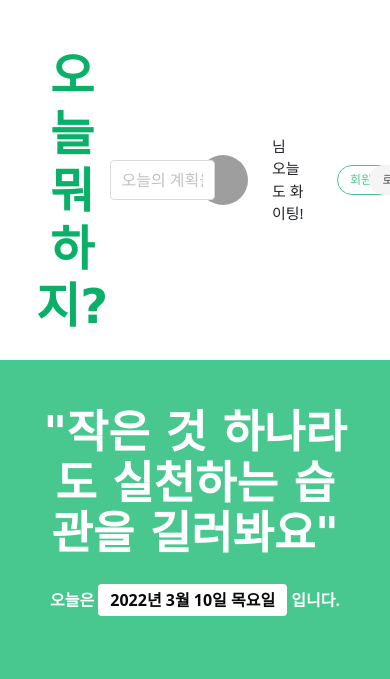
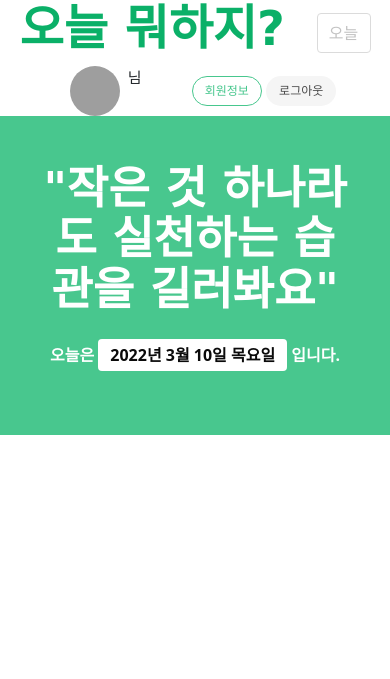
Before and after one commit to devgusehdrh/TodayMyPlan, a Flask app: template templates/index.html in a window 390 px wide; the page is wider, and only the part inside the window is pictured. Shown: the top 679 px of that part. Run offline with Flask 2, Linux system fonts and the light colour scheme; the template is opened without the code that fills it, so the values that code supplies are empty; some libraries are stand-ins or nearby versions; some web fonts are replaced; grey boxes are pictures that could not be loaded.

Commit message:
헤더디자인수정

```diff
--- a/templates/index.html
+++ b/templates/index.html
@@ -27,69 +27,134 @@
     <script src="https://ajax.googleapis.com/ajax/libs/jquery/3.4.1/jquery.min.js"></script>
     <script src="https://cdnjs.cloudflare.com/ajax/libs/jquery-cookie/1.4.1/jquery.cookie.js"></script>
 </head>
+
 <style>
+    header {
+        display: flex;
+        justify-content: space-evenly;
+        align-items: center;
+        margin-left: 5%;
+        margin-right: 5%;
+        flex-wrap: wrap;
+    }
+
+    @media ( max-width: 1023px ) {
+        header {
+            display: flex;
+            justify-content: space-evenly;
+            align-items: center;
+            margin-left: 5%;
+            margin-right: 5%;
+            flex-wrap: wrap;
+        }
+    }
+
+    @media ( max-width: 767px ) {
+        header {
+            display: flex;
+            justify-content: space-evenly;
+            align-items: center;
+            margin-left: 5%;
+            margin-right: 5%;
+            flex-wrap: wrap;
+        }
+
+    }
+
+
+    header > form {
+        flex: 1;
+        max-width: 30%;
+
+    }
+
+    .profile {
+        display: flex;
+        margin: 0 1rem 0;
+    }
+
+    .profile-box {
+        margin-right: 0.5rem;
+    }
+
     .logo {
         font-weight: 800;
         font-size: 3rem;
         font-family: 'Gamja Flower', cursive;
         font-family: 'Single Day', cursive;
         color: #0bb068 !important;
+        margin-right: 2rem;
+
     }
+
     .button.posting {
         background-color: #0bb068;
         border-color: transparent;
         color: #fff !important;
     }
+
     .button.is-light.logout {
         border-radius: 70px;
         font-size: 12px;
     }
+
     button.is-success.edit {
         border-radius: 70px;
         font-size: 12px;
     }
+
     .modal-content {
         width: 600px;
         max-width: 80%;
     }
+
     .mycards {
         margin: 20px auto 0px auto;
         width: 95%;
         max-width: 1200px;
     }
+
     .title.card-section {
         font-size: 45px;
         font-family: 'Gamja Flower', cursive;
         font-family: 'Single Day', cursive;
     }
+
     .today {
         font-weight: bold;
     }
+
     .message-header p {
         margin: auto;
     }
+
     .message:hover {
         box-shadow: 1px 1px 20px #ddd;
     }
+
     .message-body:hover {
         cursor: pointer;
     }
+
     .button.is-rounded.is-small {
         background-color: #fffbeb;
         border-color: #fffbeb;
         margin-right: 5px;
         font-size: 10px;
     }
+
     .button.is-rounded.is-small:hover {
         background-color: #4c421a;
         border-color: #80511a;
         color: #ffffff;
     }
+
     .profile_view {
         width: 100%;
         height: 100%;
         object-fit: cover;
     }
+
     .profile-box {
         width: 50px;
         height: 50px;
@@ -97,8 +162,9 @@
         float: right;
         overflow: hidden;
     }
+
     .nickname-greeting {
-            font-size:15px;
+        font-size: 15px;
     }
 </style>
 <script>
@@ -106,7 +172,7 @@
     function logout() {
         $.removeCookie('mytoken');
         alert('로그아웃')
-            window.location.href='/'
+        window.location.href = '/'
     }
 
     // 오늘의 계획 포스팅
@@ -117,8 +183,8 @@
             url: "/POST/plan",
             type: "POST",
             data: {'myPlan_give': myPlan},
-                success: function(response) {
-                    if(response['result'] == 'success'){
+            success: function (response) {
+                if (response['result'] == 'success') {
                     alert(response['msg'])
                     window.location.reload()
                 } else {
@@ -132,7 +198,7 @@
     // 오늘 포스팅 한 플랜 삭제
     function mypost_delete() {
         const unpost = confirm('오늘 계획을 정말 삭제 할까요?')
-            if(unpost == true){
+        if (unpost == true) {
             $.ajax({
                 url: "/DELETE/plan",
                 type: "DELETE",
@@ -167,6 +233,7 @@
             }
         })
     }
+
     //22.03.09 홍현승 회원정보 수정 페이지 이동
     function goUserInfo() {
         const id = "{{ user_info.username }}"
@@ -174,43 +241,25 @@
     }
 </script>
 <body>
-        <div class="container">
-            <div class="row">
-                <div class="col-3">
-                    <section class="hero is-white">
-                        <div class="hero-body has-text-centered" style="padding-bottom:1rem;margin:auto;">
+<header>
     <h1 class="logo" onclick='window.location.replace("/")' style="cursor:pointer;">오늘 뭐하지?</h1>
-                        </div>
-                    </section>
-                </div>
-                <div class="col-4" style="margin:auto;">
-                    <div class="field has-addons">
-                        <div class="control" style="width:100%">
     <form id="form_box1">
         <input readonly="readonly" id="input-username-modal" class="input" type="textarea"
                placeholder="오늘의 계획을 입력해주세요!" onclick='$("#modal-post").addClass("is-active")'>
     </form>
-                        </div>
-                    </div>
-                </div>
-                <div class="col-1" style="margin:auto">
+    <div class="profile">
         <div class="profile-box">
             <img class="profile_view" src="/static/img/profile/{{ user_info['profile_pic_real'] }}">
         </div>
-                </div>
-                <div class="col-2" style="margin:auto">
         <div class="nickname-greeting">
-                        <strong>{{ user_info['nickname'] }}</strong> 님<br>오늘도 화이팅!
+            <strong>{{ user_info['nickname'] }}</strong> 님<br>{{user_info.profile_greeting}}
         </div>
     </div>
-                <div class="col-1" style="margin:auto">
+    <div class="header-btn">
         <button class="button is-success is-outlined edit" onclick="goUserInfo()">회원정보</button>
-                </div>
-                <div class="col-1" style="margin:auto">
         <button class="button is-light logout" onclick="logout()">로그아웃</button>
     </div>
-            </div>
-        </div>
+</header>
 <section class="hero is-success">
     <div class="hero-body">
         <div class="container has-text-centered">
@@ -230,7 +279,8 @@
                     <i class="fa-solid fa-comment-dots"></i>
                     <p>{{ plan.nickname }} 님의 오늘 계획</p>
                     {% if plan['username'] == user_info['username'] %}
-                                <button onclick='$("#modal-modify").addClass("is-active")' class="button is-rounded is-small">수정</button>
+                    <button onclick='$("#modal-modify").addClass("is-active")' class="button is-rounded is-small">수정
+                    </button>
                     <button class="delete" aria-label="delete" onclick="mypost_delete()"></button>
                     {% endif %}
                 </div>
@@ -314,7 +364,7 @@
     let year = today.getFullYear() // 년도
     let month = today.getMonth() + 1 // 월
     let day = today.getDate() // 일
-        let week = ['일','월','화','수','목','금']
+    let week = ['일', '월', '화', '수', '목', '금']
     let getDate = today.getDay() // 요일
     let date = week[getDate]
     document.getElementById("date").innerHTML = year + '년 ' + month + '월 ' + day + '일 ' + date + "요일"
```
Lines whose indentation alone changed are shown as unchanged.
